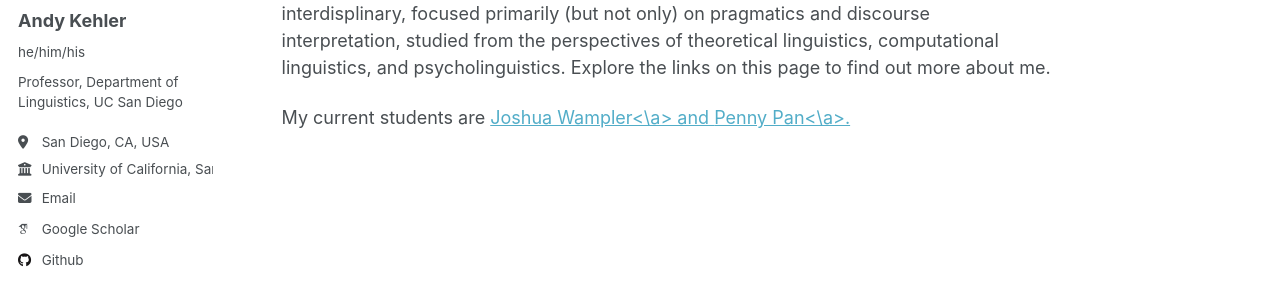
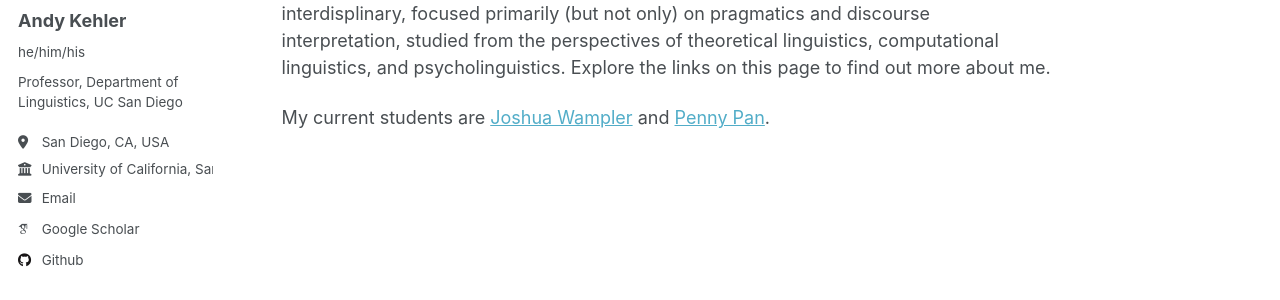
Before and after one commit to akehler/akehler.github.io, a Jekyll site: the page built from _pages/about.md, in a window 1280 px wide. Shown: the part 281-581 px from the top of the page. Built offline with Jekyll 4.4.1, drawn with Linux system fonts in a browser that asks for light colours; some web fonts are replaced.

```diff
--- a/_pages/about.md
+++ b/_pages/about.md
@@ -11,4 +11,4 @@ Please bera with me as this page is under construction! (11/23/24)
 
 Hi!  I'm a Professor in the Linguistics Department at UC San Diego.  I direct one of the department's Computational Linguistics Labs, although in actuality the lab is highly interdisplinary, focused primarily (but not only) on pragmatics and discourse interpretation, studied from the perspectives of theoretical linguistics, computational linguistics, and psycholinguistics. Explore the links on this page to find out more about me.
 
-My current students are <a HREF="https://sites.google.com/ucsd.edu/joshuawampler">Joshua Wampler<\a> and <a href="https://pennydy.github.io/">Penny Pan<\a>.
+My current students are <a HREF="https://sites.google.com/ucsd.edu/joshuawampler">Joshua Wampler</a> and <a href="https://pennydy.github.io/">Penny Pan</a>.
```
